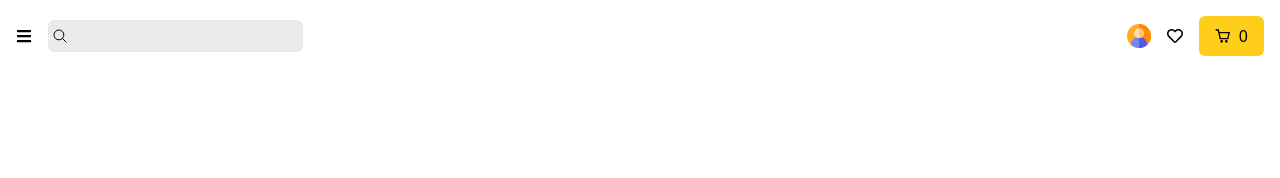
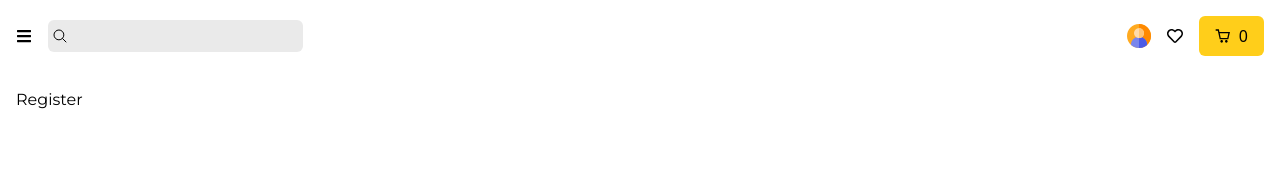
Before and after one commit to Amadoubenthe/book-mern-app, a React (Vite) app in the folder frontend/: page /register in a window 1280 px wide. Before the commit this address had no page. Shown: the top 178 px of the page. Built offline with nearby package versions, Linux system fonts and the light colour scheme.

Commit message:
Add top sellers

```diff
--- a/frontend/src/App.tsx
+++ b/frontend/src/App.tsx
@@ -2,6 +2,8 @@ import { Route, Routes } from "react-router";
 import Home from "./pages/home/Home";
 import About from "./components/about/About";
 import Navbar from "./components/navbar/Navbar";
+import Login from "./components/login/Login";
+import Register from "./components/register/Register";
 
 function App() {
   return (
@@ -11,6 +13,8 @@ function App() {
         <Routes>
           <Route index element={<Home />} />
           <Route path="about" element={<About />} />
+          <Route path="login" element={<Login />} />
+          <Route path="register" element={<Register />} />
         </Routes>
       </main>
     </>
--- /dev/null
+++ b/frontend/src/components/login/Login.tsx
@@ -0,0 +1,3 @@
+export default function Login() {
+  return <div>Login</div>;
+}
--- a/frontend/src/components/navbar/Navbar.tsx
+++ b/frontend/src/components/navbar/Navbar.tsx
@@ -10,8 +10,8 @@ import { useState } from "react";
 const navigation = [
   { id: 1, name: "Home", href: "/" },
   { id: 2, name: "About", href: "/about" },
-  { id: 3, name: "Contact", href: "/contact" },
-  { id: 4, name: "comprendre le monde", href: "/contact" },
+  { id: 3, name: "Login", href: "/login" },
+  { id: 4, name: "Register", href: "/register" },
   { id: 5, name: "Dashboard", href: "/user-dashboard" },
   { id: 6, name: "Orders", href: "/orders" },
   { id: 7, name: "Cart Page", href: "/cart" },
@@ -27,7 +27,7 @@ export default function Navbar() {
   };
 
   return (
-    <header className="max-w-screen-2xl p-4 mx-auto">
+    <header className="max-w-screen-2xl p-4 mx-auto relative">
       <nav className="flex justify-between items-center">
         <div className="flex items-center gap-4">
           <Link to="/">
@@ -43,7 +43,7 @@ export default function Navbar() {
             />
           </div>
         </div>
-        <div className="realative flex items-center gap-4">
+        <div className="flex items-center gap-4">
           <div className="flex">
             {currentUser ? (
               <>
@@ -53,7 +53,7 @@ export default function Navbar() {
                 {/* Navigation */}
                 {isDropdownOpen && (
                   <>
-                    <div className="absolute w-48 right-10 top-16 bg-white shadow-lg rounded-md z-40">
+                    <div className="absolute w-48 top-16 right-0 bg-white shadow-lg rounded-md z-40">
                       <ul className="">
                         {navigation.map((nav) => {
                           return (
--- /dev/null
+++ b/frontend/src/components/register/Register.tsx
@@ -0,0 +1,3 @@
+export default function Register() {
+  return <div>Register</div>;
+}
--- a/frontend/src/pages/topSellers/TopSellers.tsx
+++ b/frontend/src/pages/topSellers/TopSellers.tsx
@@ -34,7 +34,7 @@ function TopSellers() {
       </div>
       {/* Carsd container */}
       <div className="grid md:grid-cols-2 lg:grid-cols-3 gap-4">
-        <div className="h-52 rounded-2xl shadow-2xl overflow-hidden flex gap-4">
+        <div className="h-52 rounded-2xl shadow overflow-hidden flex gap-4">
           <img className="" src={book1} alt="Tata" />
           <div className="pt-5">
             <h2 className="text-lg font-bold mb-2">Can coffee make</h2>
```
